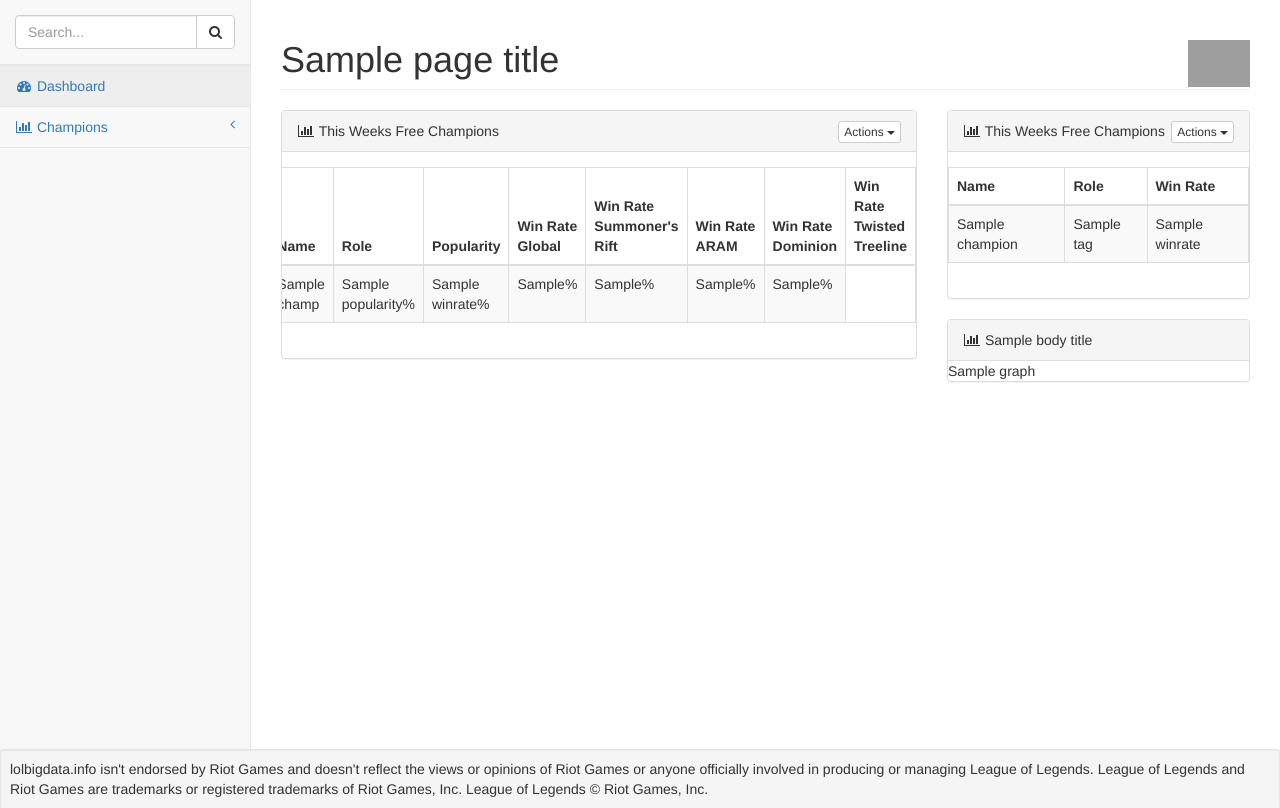
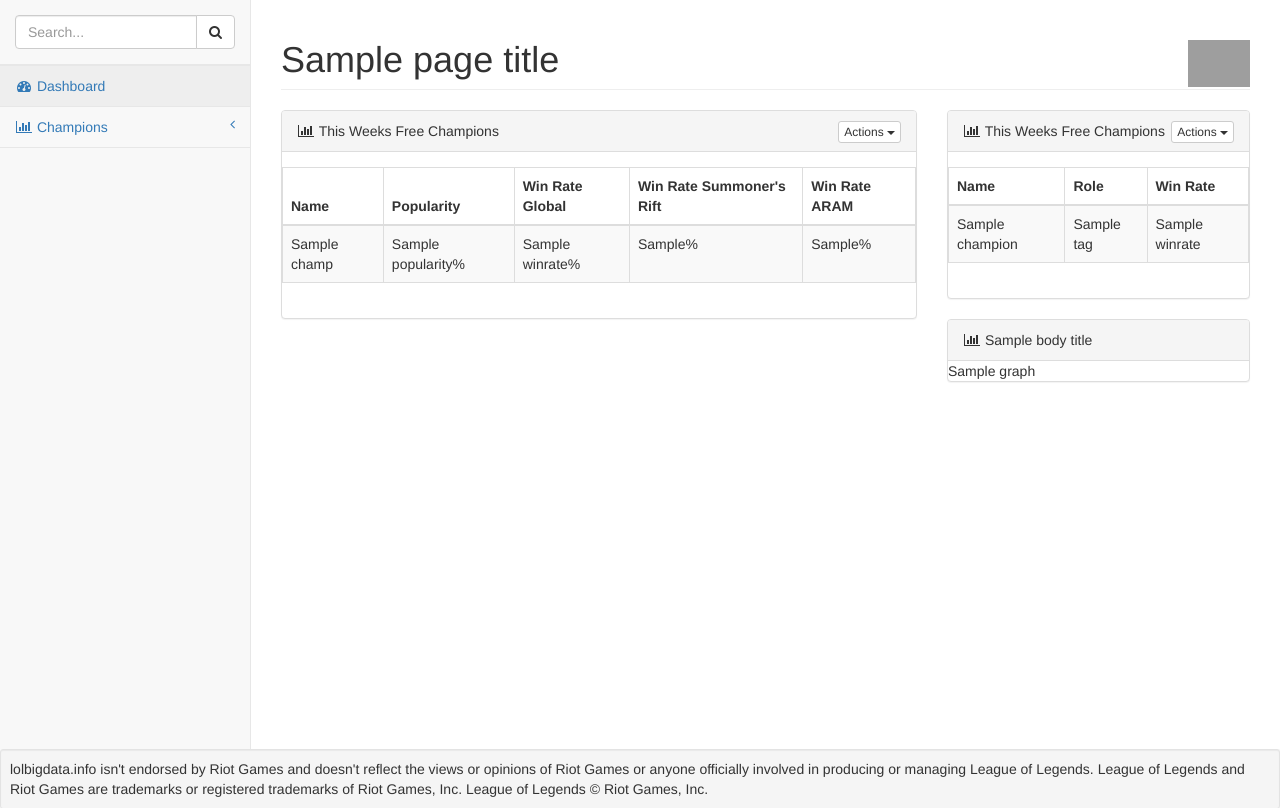
Before and after one commit to Bmitchem/lolDB, a Django app: template templates/index.html in a window 1280 px wide. Shown: the part 51-859 px from the top of the page. Run offline with Django 3.2, Linux system fonts and the light colour scheme; the template is opened without the code that fills it: most values are stand-ins (such as "Sample title", 1, 10 or a date in 2020); some libraries are stand-ins or nearby versions; grey boxes are pictures that could not be loaded.

Commit message:
updating settings and template for index page

```diff
--- a/RiotProject/settings.py
+++ b/RiotProject/settings.py
@@ -10,7 +10,7 @@
 
 # Build paths inside the project like this: os.path.join(BASE_DIR, ...)
 import os
-from keys import RIOT_API_KEY, DATABASES
+from keys import RIOT_API_KEY, DATABASES, SECRET_KEY
 BASE_DIR = os.path.dirname(os.path.dirname(__file__))
 
 # SECURITY WARNING: don't run with debug turned on in production!
--- a/templates/index.html
+++ b/templates/index.html
@@ -47,13 +47,10 @@
                         <thead>
                         <tr>
                             <th data-sortable="true" data-field="name">Name</th>
-                            <th>Role</th>
                             <th data-sortable="true" data-field="popularity">Popularity</th>
                             <th data-sortable="true" data-field="global_winrate">Win Rate Global</th>
                             <th data-sortable="true" data-field="rift_winrate">Win Rate Summoner's Rift</th>
                             <th data-sortable="true" data-field="aram_winrate">Win Rate ARAM</th>
-                            <th data-sortable="true" data-field="odin_winrate">Win Rate Dominion</th>
-                            <th data-sortable="true" data-field="tree_winrate">Win Rate Twisted Treeline</th>
                         </tr>
                         </thead>
                         <tbody>
@@ -65,8 +62,6 @@
                             <td>{{ champion.winrate }}%</td><!--  global winrate -->
                             <td>{{ champion.rift_winrate }}%</td><!-- rift winrate -->
                             <td>{{ champion.aram_winrate }}%</td><!-- aram winrate -->
-                            <td>{{ champion.dominion_winrate }}%</td><!-- dominion winrate -->
-                            <td>{{ champion.treeline_winrate }}%</td><!-- treeline winrate -->
                         </tr>
                         {% endfor %}
                         </tbody>
```
